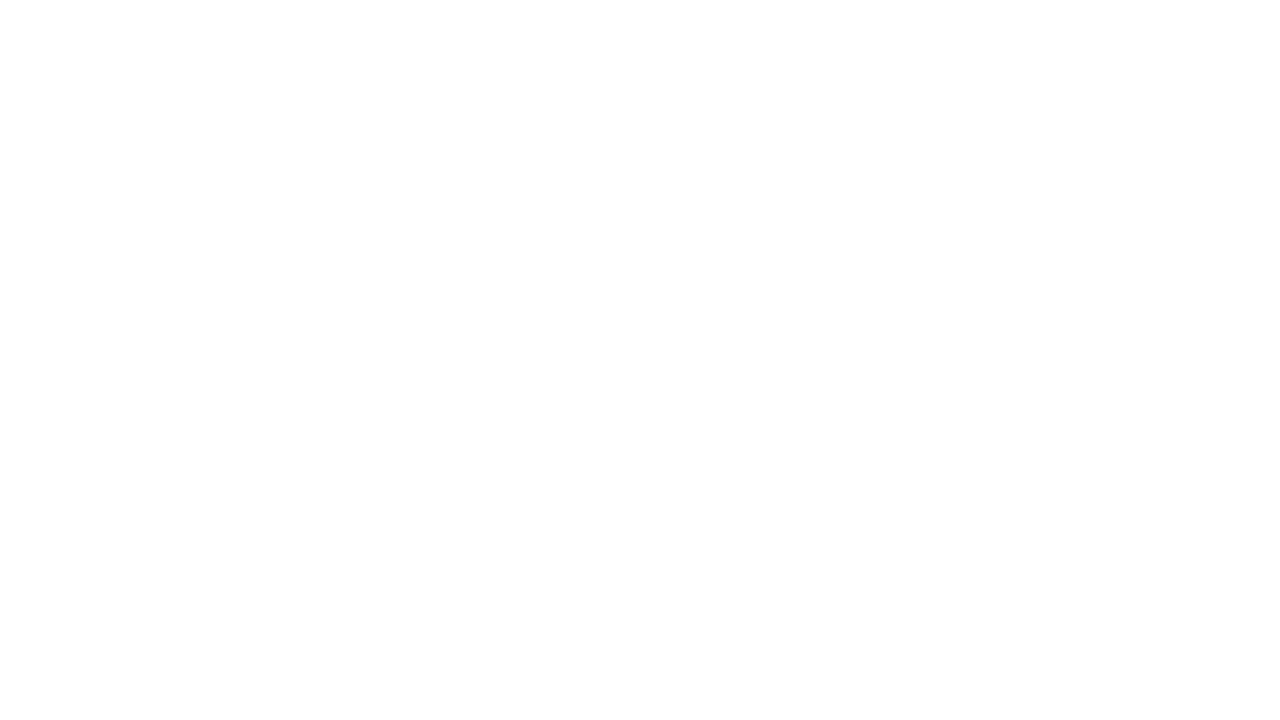
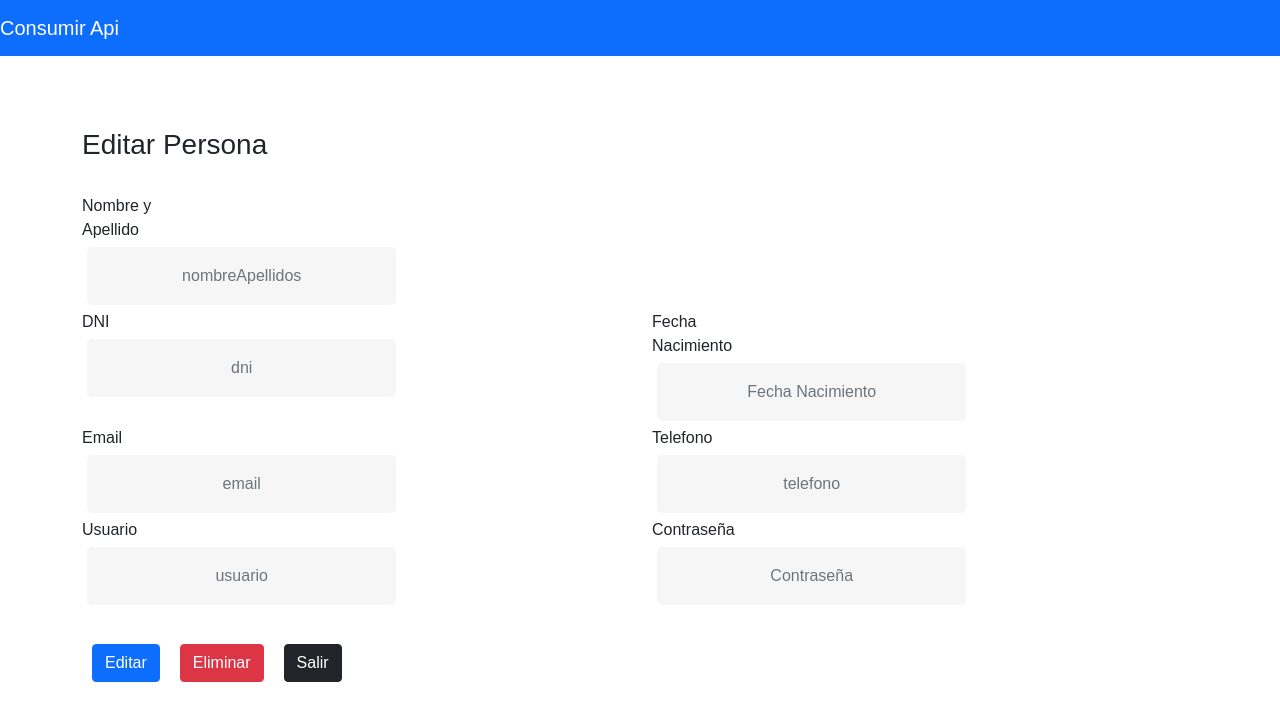
Before and after one commit to alberto-altia/gestorLicencias_Frontend, a React (Create React App) app: page /editar/1 in a window 1280 px wide. Shown: the top 720 px of the page. Built offline with nearby package versions, Linux system fonts and the light colour scheme; no server answers.

Commit message:
commit 25/05/2021 00:29

```diff
--- a/src/App.js
+++ b/src/App.js
@@ -8,6 +8,7 @@ import{BrowserRouter as Router, Switch, Route} from 'react-router-dom';
 import Login from './components/Login';
 import Escritorio from './components/Escritorio';
 import Nuevo from './components/Nuevo';
+import Editar from './components/Editar';
 
 function App() {
   return (
@@ -17,6 +18,7 @@ function App() {
            <Route path="/" exact render={props=> ( <Login{...props}/>)}/>
            <Route path="/escritorio" exact render={props=> ( <Escritorio{...props}/>)}/>
            <Route path="/nuevo" exact render={props=> ( <Nuevo{...props}/>)}/>
+           <Route path="/editar/:id" exact render={props=> ( <Editar{...props}/>)}/>
          </Switch>
        </Router>
     </React.Fragment>
--- /dev/null
+++ b/src/components/Editar.jsx
@@ -0,0 +1,188 @@
+import axios from 'axios';
+import React from 'react';
+
+import {Apiurl} from '../service/apirest';
+
+import Header from '../template/Header';
+
+class Editar extends React.Component{
+
+    state = {
+       form:{
+        "nombreApellidos": "",
+        "fechaNacimiento": "",
+        "telefono": "",
+        "email": "",
+        "codClub":"" ,
+        "dni": "",
+        "usuario":"",
+        "password":"",
+        "numLicenciaDeportista": "",
+        "numLicenciaEntrenador": "",
+        "numLicenciaJuez": "",
+        "codClub": "",
+        "idPersona": ""
+       },
+       error: false,
+       errorMsg: ""
+    }
+
+    managerChange = async e => {
+        await this.setState({
+            form: {
+                ...this.state.form,
+                [e.target.name]: e.target.value
+            }
+        })
+    }
+
+    put =()=>{
+        let url = Apiurl + "editarPersona";
+        axios.post(url,this.state.form)
+        .then(response=>{
+            console.log(response)
+        })
+    }
+
+    delete = ()=>{
+        let url = Apiurl + "eliminarPersona" ;
+        let personaId = this.props.match.params.id;
+
+        console.log(personaId)
+        axios.delete(url,personaId)
+        .then(response =>{
+            console.log(response)
+            this.props.history.push("/escritorio");
+        })
+    }
+
+    managerSubmit = e=>{
+        e.preventDefault();
+    }
+
+
+    componentDidMount(){
+        let id = this.props.match.params.id;
+        let url = Apiurl + "personas/" + id;
+        axios.get(url)
+        .then(response =>{
+
+            this.setState({
+                form:{
+                    nombreApellidos : response.data.nombreApellidos,
+                    dni : response.data.dni,
+                    fechaNacimiento : response.data.fechaNacimiento,
+                    telefono : response.data.telefono,
+                    email : response.data.email,
+                    usuario : response.data.usuario,
+                    password : response.data.password,
+                    numLicenciaDeportista : response.data.numLicenciaDeportista,
+                    numLicenciaEntrenador : response.data.numLicenciaEntrenador,
+                    numLicenciaJuez : response.data.numLicenciaJuez,
+                    codClub : response.data.codClub,
+                    idPersona : response.data.idPersona
+                }
+
+            });
+        })
+
+    }
+
+    render(){
+        const form = this.state.form;
+        return(
+            <React.Fragment>
+                <Header></Header>
+                <br/><br/><br/>
+                <div className="container">
+                    <h3>Editar Persona</h3>
+                </div>
+
+                <div className="container">
+                    <br/>
+                    <form className="form-horizontal" onSubmit={this.managerSubmit}>
+                        <div className="row">
+                                <div className="col-sm-6">
+                                        <label className="col-md-2 control-label">Nombre y Apellido</label>
+                                        <div className="col-md-8">
+                                                <input type="text" className="form-control" name="nombreApellidos" placeholder="nombreApellidos"
+                                                    value={form.nombreApellidos}
+                                                    onChange={this.managerChange}
+                                                />
+                                        </div>
+                                </div>
+                        </div>
+
+                        <div className="row">
+                            <div className="col-sm-6">
+                                    <label className="col-md-2 control-label">DNI</label>
+                                    <div className="col-md-8">
+                                            <input type="text" className="form-control" name="dni" placeholder="dni"
+                                                value={form.dni}
+                                                onChange={this.managerChange}
+                                            />
+                                    </div>
+                            </div>
+                            <div className="col-sm-6">
+                                <label className="col-md-2 control-label">Fecha Nacimiento</label>
+                                <div className="col-md-8">
+                                        <input type="text" className="form-control" name="fechaNacimiento" placeholder="Fecha Nacimiento"
+                                            value={form.fechaNacimiento}
+                                            onChange={this.managerChange}
+                                        />
+                                </div>
+                            </div>
+                        </div>
+                        <div className="row">
+                            <div className="col-sm-6">
+                                <label className="col-md-2 control-label">Email</label>
+                                <div className="col-md-8">
+                                        <input type="text" className="form-control" name="email" placeholder="email"
+                                            value={form.email}
+                                            onChange={this.managerChange}
+                                        />
+                                </div>
+                            </div>
+                            <div className="col-sm-6">
+                                <label className="col-md-2 control-label">Telefono</label>
+                                <div className="col-md-8">
+                                        <input type="text" className="form-control" name="telefono" placeholder="telefono"
+                                            value={form.telefono}
+                                            onChange={this.managerChange}
+                                        />
+                                </div>
+                            </div>
+                        </div>
+                        <div className="row">
+                            <div className="col-sm-6">
+                                <label className="col-md-2 control-label">Usuario</label>
+                                <div className="col-md-8">
+                                        <input type="text" className="form-control" name="usuario" placeholder="usuario"
+                                            value={form.usuario}
+                                            onChange={this.managerChange}
+                                        />
+                                </div>
+                            </div>
+                            <div className="col-sm-6">
+                                <label className="col-md-2 control-label">Contraseña</label>
+                                <div className="col-md-8">
+                                        <input type="text" className="form-control" name="password" placeholder="Contraseña"
+                                            value={form.password}
+                                            onChange={this.managerChange}
+                                        />
+                                </div>
+                            </div>
+                        </div>
+
+                        <br/>
+                        <button type="submit" className="btn btn-primary" style={{margin:"10px"}} onClick={()=>this.put()}>Editar</button>
+                        <button type="submit" className="btn btn-danger"style={{margin:"10px"}} onClick={()=>this.delete()}>Eliminar</button>
+                        <a className="btn btn-dark" href="/escritorio" style={{margin:"10px"}}>Salir</a>
+                    </form>
+                </div>
+            </React.Fragment>
+        );
+    }
+}
+
+export default Editar
--- a/src/components/Escritorio.jsx
+++ b/src/components/Escritorio.jsx
@@ -1,15 +1,65 @@
 import React from 'react';
 import Header from '../template/Header';
 
+import {Apiurl} from '../service/apirest';
+import axios from 'axios';
+
+
 class Escritorio extends React.Component{
+
+    state={
+        personas:[]
+    }
+
+    clickPersona(id){
+        this.props.history.push("/editar/" + id);
+    }
+
+    componentDidMount(){
+       let url = Apiurl + "personas";
+       axios.get(url)
+       .then(response => {
+           this.setState({
+               personas : response.data
+           })
+       })
+    }
 
     render(){
         return(
-            <React.Fragmente>
+            <React.Fragment>
                 <Header></Header>
-            </React.Fragmente>
+                <br/><br/><br/>
+                <div className="container">
+                <table className="table table-hover">
+                    <thead>
+                        <tr>
+                        <th scope="col">id</th>
+                        <th scope="col">codPersona</th>
+                        <th scope="col">codEspecialidad</th>
+                        <th scope="col">fechaActivacion</th>
+                        <th scope="col">nivel</th>
+                        </tr>
+                    </thead>
+                    <tbody>
+                        {this.state.personas.map((value,index)=>{
+                            return(
+                                <tr key={index} onClick={()=>this.clickPersona(value.codPersona)}>
+                                    <td>{value.id}</td>
+                                    <td>{value.codPersona}</td>
+                                    <td>{value.codEspecialidad}</td>
+                                    <td>{value.fechaActivacion}</td>
+                                    <td>{value.nivel}</td>
+                                </tr>
+                            )
+                        })}
+
+                    </tbody>
+                </table>
+                </div>
+            </React.Fragment>
         );
     }
 }
 
-export default Escritorio
+export default Escritorio;
--- a/src/components/Login.jsx
+++ b/src/components/Login.jsx
@@ -42,6 +42,7 @@ class Login extends React.Component {
         axios.post(url, this.state.form)
             .then(response => {
                 if(response.status === 200){
+                    console.log(response);
                     localStorage.setItem("idPersona",response.data.idPersona);
                     this.props.history.push("/escritorio");
                 }else{
--- a/src/template/Header.js
+++ b/src/template/Header.js
@@ -2,13 +2,11 @@ import React from 'react';
 
 class Header extends React.Component {
     render() {
-        return ( <
-            nav className = "navbar navbar-dark bg-dark" >
-            <
-            a class = "navbar-brand"
-            href = "#" > Navbar w / text < /a> <
-            /nav>
+        return (
+            <nav className="navbar navbar-dark bg-primary">
+                <a className="navbar-brand" href="#">Consumir Api</a>
+            </nav>
         );
     }
 }
-export default Header
+export default Header;
```
